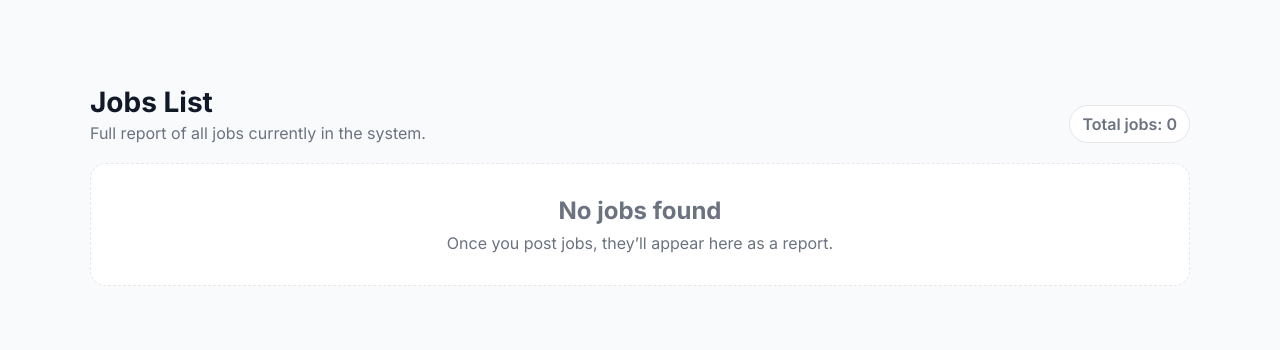
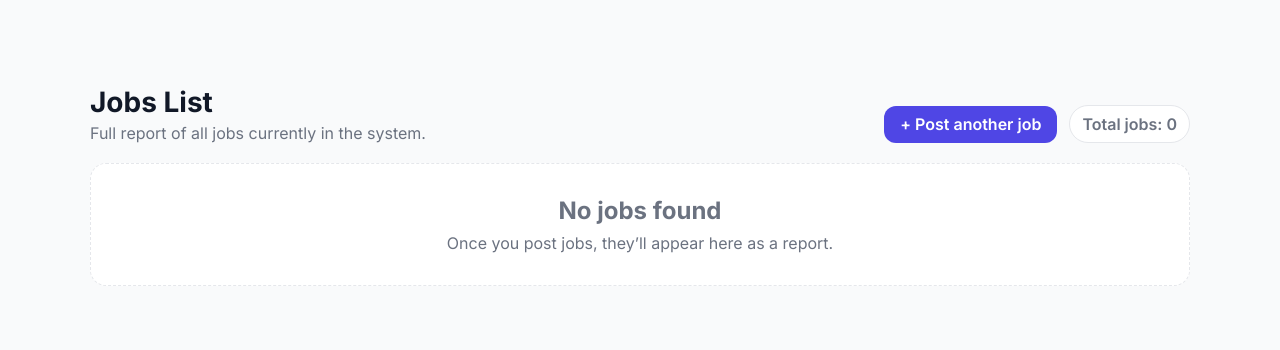
Before and after one commit to BS-ASPM-2025/bs-aspm-2025-team1, a FastAPI app: template templates/hr_jobs_list.html in a window 1280 px wide. Shown: the part 70-420 px from the top of the page. Run offline with FastAPI, Linux system fonts and the light colour scheme; the template is opened without the code that fills it, so the values that code supplies are empty.

Commit message:
create "post new job" button

```diff
--- a/templates/hr_jobs_list.html
+++ b/templates/hr_jobs_list.html
@@ -178,6 +178,28 @@
   transform: scale(0.97);
   transition: opacity 0.35s ease, transform 0.35s ease;
    }
+  .post-btn {
+  text-decoration: none;
+  background: var(--primary-color);
+  color: white;
+  border: none;
+  padding: 0.55rem 1rem;
+  border-radius: 0.75rem;
+  font-weight: 600;
+  cursor: pointer;
+  transition: background 0.2s ease, transform 0.15s ease;
+  white-space: nowrap;
+  }
+  .post-btn:hover {
+  background: var(--primary-hover);
+  transform: translateY(-1px);
+ }
+
+.head-actions {
+  display: flex;
+  gap: 0.75rem;
+  align-items: center;
+ }
 
   @media (max-width: 720px) {
     .grid { grid-template-columns: 1fr; }
@@ -195,9 +217,15 @@
       <h2 class="page-title">Jobs List</h2>
       <p class="page-subtitle">Full report of all jobs currently in the system.</p>
     </div>
-    <div class="count-pill">
-      Total jobs: {{ jobs|length if jobs else 0 }}
-    </div>
+        <div class="head-actions">
+          <a href="/post_job" class="post-btn">
+            + Post another job
+          </a>
+          <div class="count-pill">
+            Total jobs: {{ jobs|length if jobs else 0 }}
+          </div>
+        </div>
+
   </div>
 
   {% if not jobs or jobs|length == 0 %}
```
